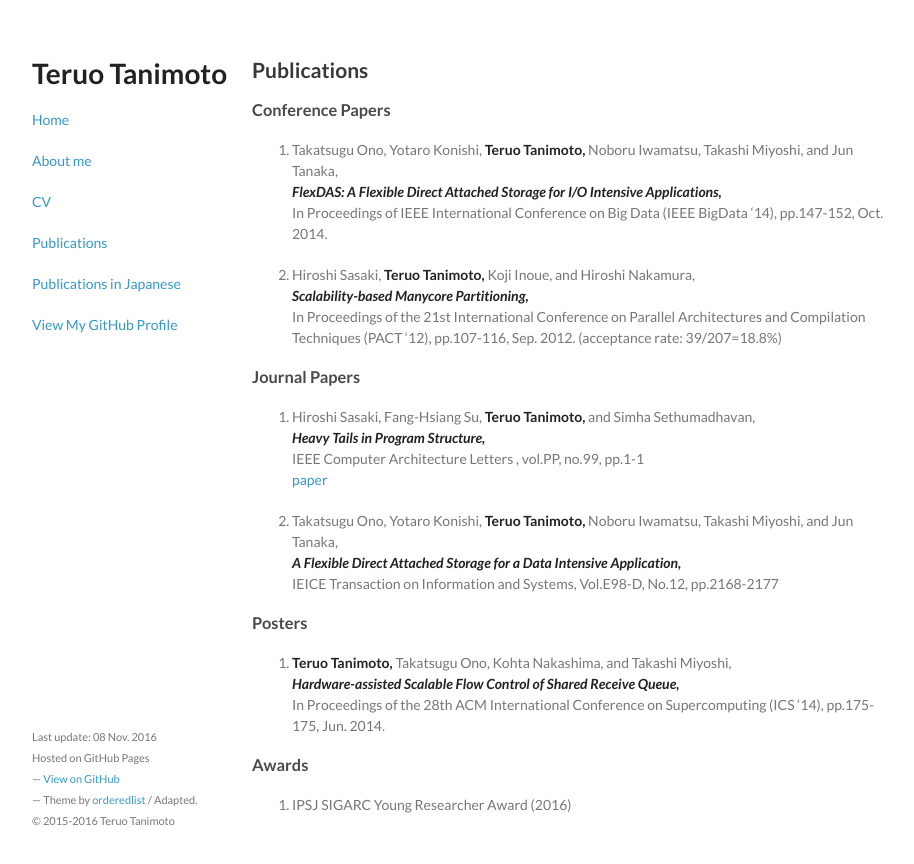
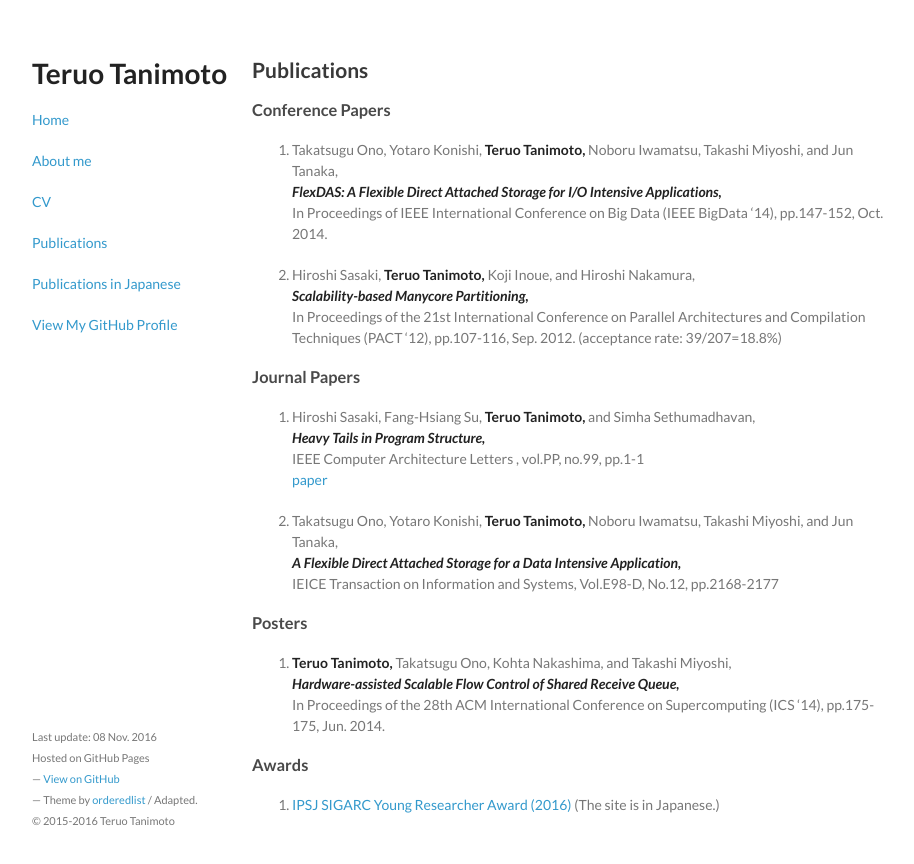
Before and after one commit to teruo41/teruo41.github.io, a Jekyll site: the page built from pubse.md, in a window 1280 px wide. Shown: the top 864 px of the page, without its empty margins (178-1092 px from the left). Built offline with Jekyll 4.4.1, drawn with Linux system fonts in a browser that asks for light colours.

Commit message:
Added the link of SIGARC award

```diff
--- a/pubse.md
+++ b/pubse.md
@@ -42,4 +42,4 @@ title: Publications
 
 ### Awards
 
-1. IPSJ SIGARC Young Researcher Award (2016)
+1. [IPSJ SIGARC Young Researcher Award (2016)](https://www.ipsj.or.jp/award/arc-award1.html) (The site is in Japanese.)
```
